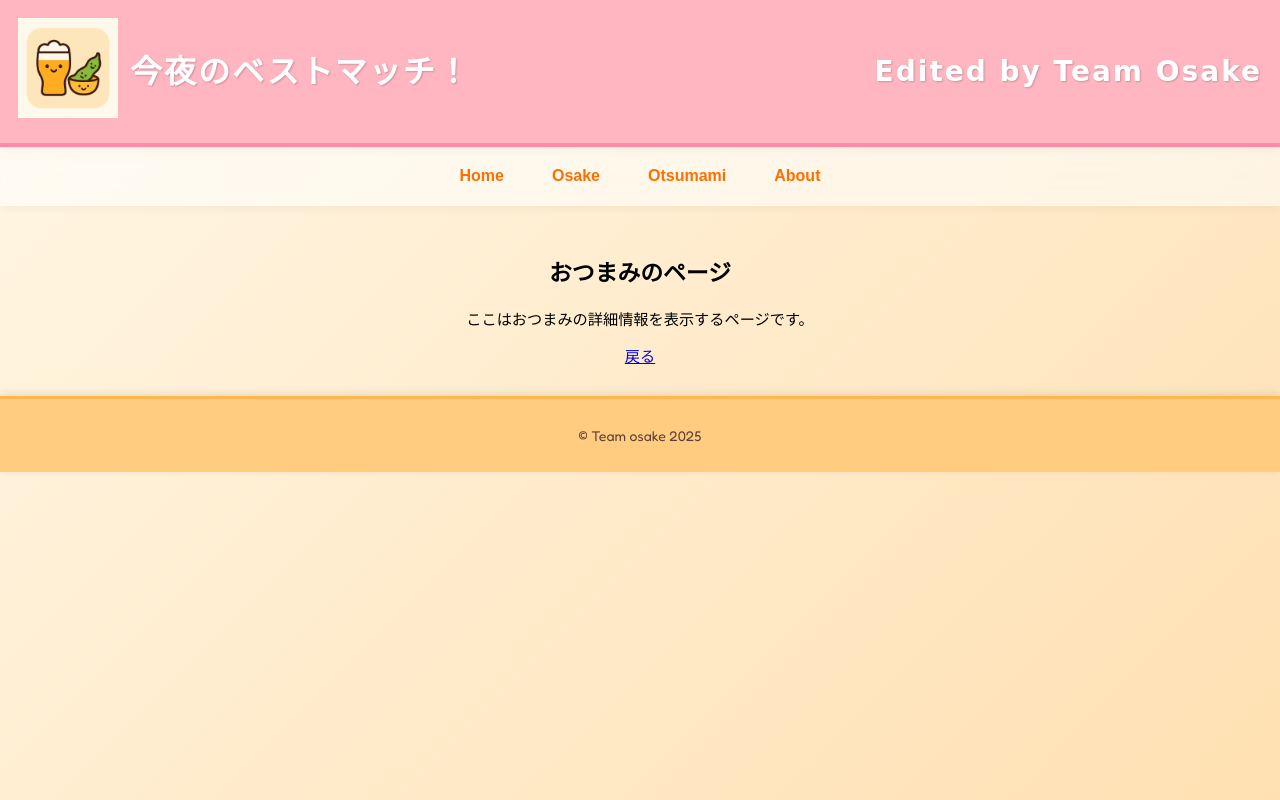
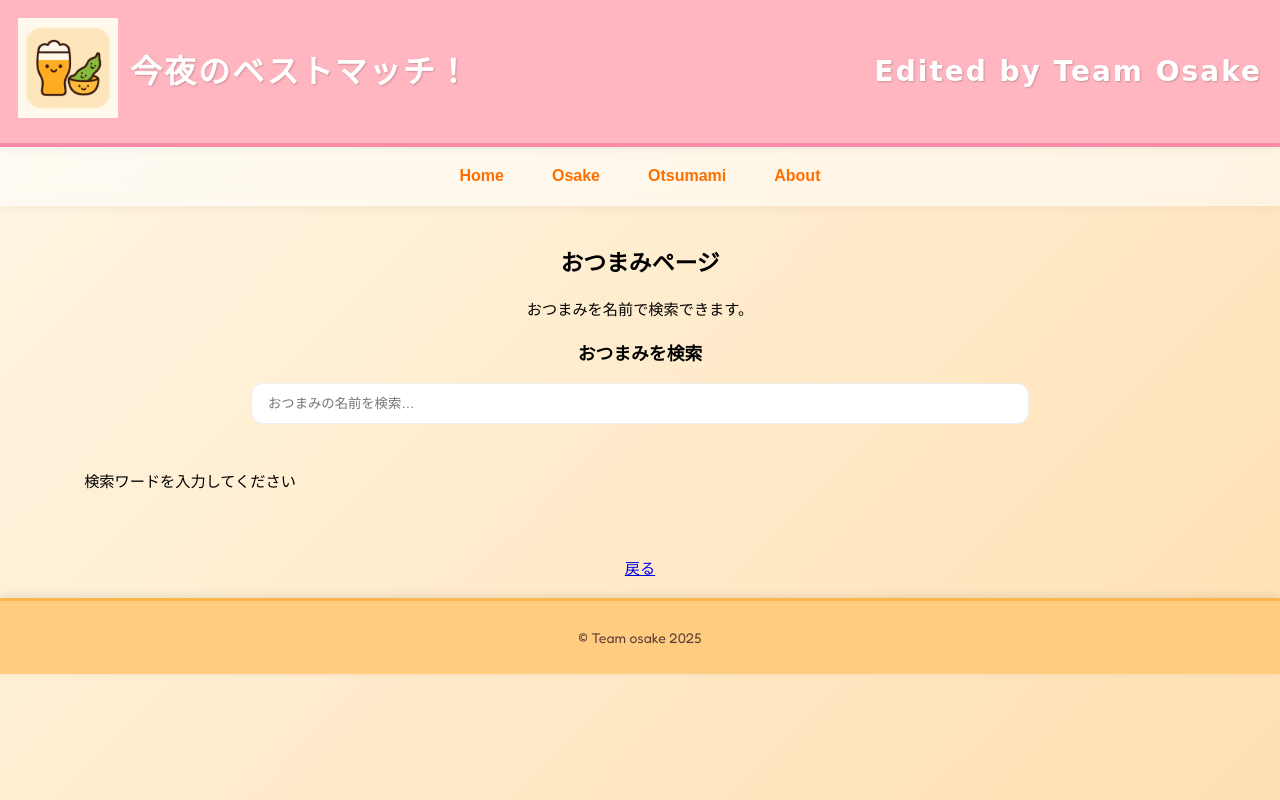
Before and after one commit to sreij/todays_best_match, a React (Vite) app: page /Otsumami in a window 1280 px wide. Built offline with nearby package versions, Linux system fonts and the light colour scheme; a web font is replaced by a local one.

Commit message:
おつまみ検索できるようにした

```diff
--- a/src/Otsumami.jsx
+++ b/src/Otsumami.jsx
@@ -1,13 +1,93 @@
+import { useState, useEffect } from "react";
 import { Link } from "react-router-dom";
+import { toHiragana } from "wanakana";
 
 export default function Otsumami() {
+  const [items, setItems] = useState([]);
+  const [query, setQuery] = useState("");
+  const [filtered, setFiltered] = useState([]);
+
+  // otumami.json の読み込み
+  useEffect(() => {
+    fetch("/otsumami.json")
+      .then((res) => res.json())
+      .then((data) => {
+        const all = Object.values(data).flat();
+        setItems(all);
+      });
+  }, []);
+
+  // 検索処理
+  const handleSearch = (e) => {
+    const value = e.target.value;
+    setQuery(value);
+
+    if (!value.trim()) {
+      setFiltered([]);
+      return;
+    }
+
+    const valueHira = toHiragana(value);
+
+    const results = items.filter((item) => {
+      const name = item.name || "";
+      const type = item.type || "";
+      const source = item.source || "";
+
+      const nameHira = toHiragana(name);
+      const typeHira = toHiragana(type);
+      const sourceHira = toHiragana(source);
+
+      return (
+        name.includes(value) ||
+        type.includes(value) ||
+        source.includes(value) ||
+
+        nameHira.includes(valueHira) ||
+        typeHira.includes(valueHira) ||
+        sourceHira.includes(valueHira)
+      );
+    });
+
+    setFiltered(results);
+  };
+
   return (
-    <main>
+    <main style={{ padding: "20px" }}>
       <section>
-        <h2>おつまみのページ</h2>
-        <p>ここはおつまみの詳細情報を表示するページです。</p>
+        <h2>おつまみページ</h2>
+        <p>おつまみを名前で検索できます。</p>
       </section>
-      <Link to="/">戻る</Link>
+
+      <section style={{ marginTop: "20px" }}>
+        <h3>おつまみを検索</h3>
+        <input
+          type="text"
+          placeholder="おつまみの名前を検索…"
+          value={query}
+          onChange={handleSearch}
+        />
+      </section>
+
+      <div className="grid search-grid">
+        {filtered.length > 0 ? (
+          filtered.map((item) => (
+            <div className="grid-item" key={item.id}>
+              <h3>{item.name}</h3>
+              <p>種類: {item.type}</p>
+              <p>提供元: {item.source}</p>
+            </div>
+          ))
+        ) : query ? (
+          <p>該当なし</p>
+        ) : (
+          <p>検索ワードを入力してください</p>
+        )}
+      </div>
+
+      <Link to="/" style={{ marginTop: "20px", display: "block" }}>
+        戻る
+      </Link>
     </main>
   );
 }
```
